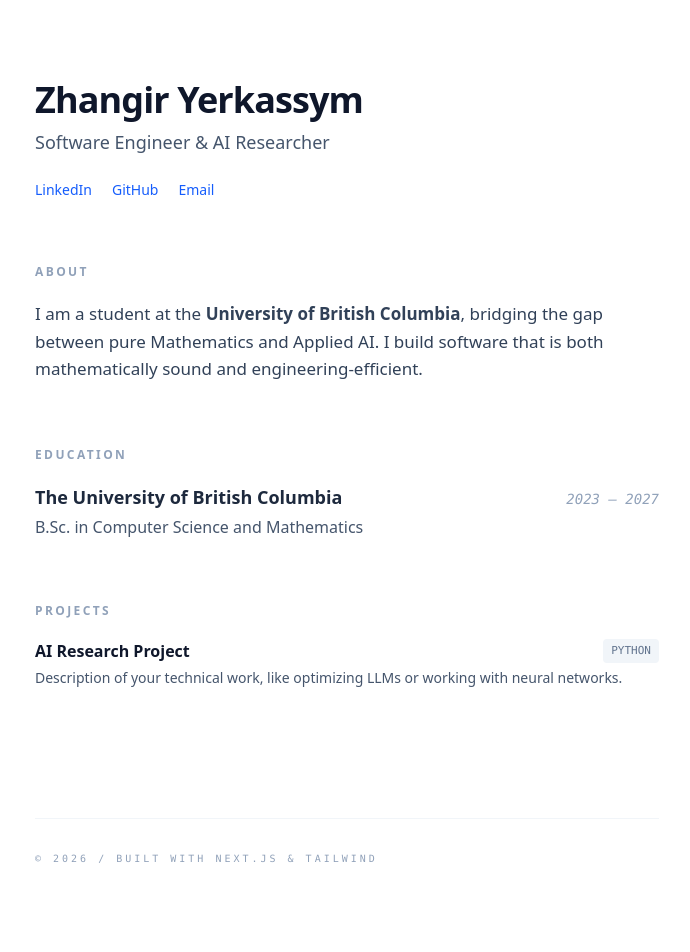
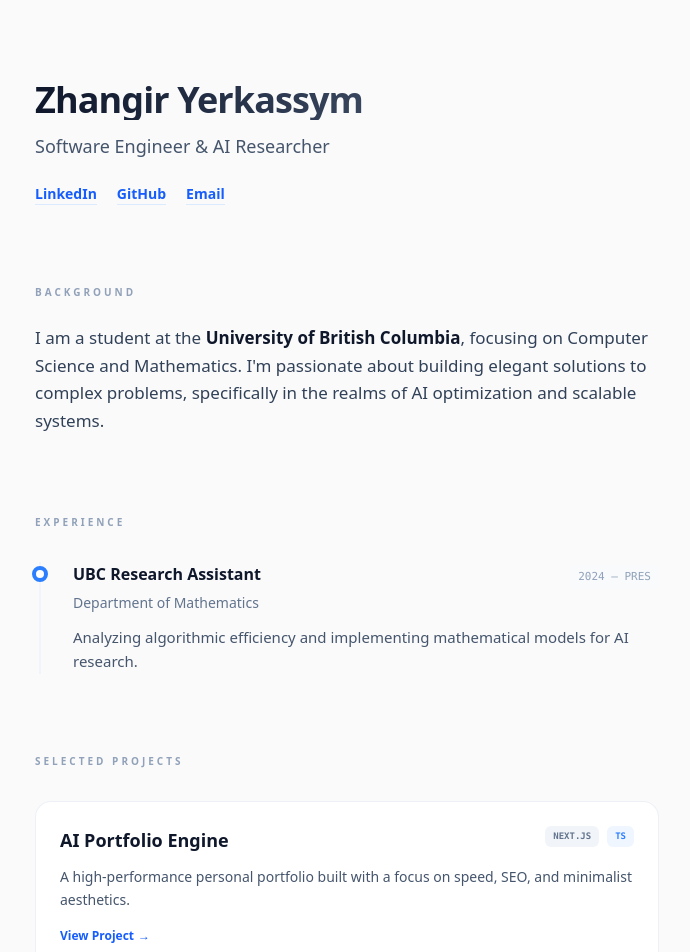
Before and after one commit to JuneiBrunei/jonyportfolio, a Next.js app: page / in a window 1280 px wide. Shown: the top 952 px of the page, without its empty margins (293-983 px from the left). Built offline with nearby package versions, Linux system fonts and the light colour scheme.

Commit message:
added cool design

```diff
--- a/app/page.tsx
+++ b/app/page.tsx
@@ -1,61 +1,76 @@
 export default function Home() {
   return (
-    <div className="min-h-screen bg-white text-slate-900 font-sans selection:bg-blue-100">
-      <main className="max-w-2xl mx-auto px-6 py-20">
+    <div className="min-h-screen bg-[#fafafa] text-slate-900 font-sans selection:bg-blue-100">
+      {/* Главный контейнер с плавной анимацией появления */}
+      <main className="max-w-2xl mx-auto px-6 py-20 animate-in fade-in slide-in-from-bottom-4 duration-1000">
 
         {/* Header */}
-        <header className="mb-16">
-          <h1 className="text-4xl font-bold tracking-tight mb-2">Zhangir Yerkassym</h1>
-          <p className="text-lg text-slate-600 mb-6">Software Engineer & AI Researcher</p>
-          <div className="flex gap-5 text-sm font-medium text-blue-600">
-            <a href="https://linkedin.com/in/zhangir-yerkassym-b48aab375/" target="_blank" className="hover:text-blue-800 transition-colors">LinkedIn</a>
-            <a href="https://github.com" target="_blank" className="hover:text-blue-800 transition-colors">GitHub</a>
-            <a href="mailto:your-email@ubc.ca" className="hover:text-blue-800 transition-colors">Email</a>
+        <header className="mb-20">
+          <h1 className="text-4xl font-extrabold tracking-tight mb-3 bg-gradient-to-r from-slate-900 to-slate-500 bg-clip-text text-transparent">
+            Zhangir Yerkassym
+          </h1>
+          <p className="text-lg text-slate-600 mb-6 font-medium">Software Engineer & AI Researcher</p>
+          <div className="flex gap-5 text-sm font-semibold">
+            <a href="https://linkedin.com/in/zhangir-yerkassym-b48aab375/" target="_blank" className="text-blue-600 hover:text-blue-800 transition-colors border-b border-blue-100 hover:border-blue-600">LinkedIn</a>
+            <a href="https://github.com" target="_blank" className="text-blue-600 hover:text-blue-800 transition-colors border-b border-blue-100 hover:border-blue-600">GitHub</a>
+            <a href="mailto:your-email@ubc.ca" className="text-blue-600 hover:text-blue-800 transition-colors border-b border-blue-100 hover:border-blue-600">Email</a>
           </div>
         </header>
 
-        {/* About Section */}
-        <section className="mb-16">
-          <h2 className="text-xs font-bold uppercase tracking-[0.2em] text-slate-400 mb-5">About</h2>
+        {/* About */}
+        <section className="mb-20">
+          <h2 className="text-[10px] font-bold uppercase tracking-[0.3em] text-slate-400 mb-6">Background</h2>
           <p className="text-[17px] leading-relaxed text-slate-700">
-            I am a student at the <strong>University of British Columbia</strong>,
-            bridging the gap between pure Mathematics and Applied AI. I build
-            software that is both mathematically sound and engineering-efficient.
+            I am a student at the <span className="text-slate-900 font-semibold">University of British Columbia</span>,
+            focusing on Computer Science and Mathematics. I'm passionate about building elegant solutions
+            to complex problems, specifically in the realms of AI optimization and scalable systems.
           </p>
         </section>
 
-        {/* Education Section */}
-        <section className="mb-16">
-          <h2 className="text-xs font-bold uppercase tracking-[0.2em] text-slate-400 mb-5">Education</h2>
-          <div className="group">
-            <div className="flex justify-between items-baseline mb-1">
-              <h3 className="font-semibold text-lg text-slate-800">The University of British Columbia</h3>
-              <span className="text-sm text-slate-400 font-mono italic">2023 — 2027</span>
-            </div>
-            <p className="text-slate-600 text-[16px]">B.Sc. in Computer Science and Mathematics</p>
-          </div>
-        </section>
-
-        {/* Projects Preview */}
-        <section className="mb-16">
-          <h2 className="text-xs font-bold uppercase tracking-[0.2em] text-slate-400 mb-5">Projects</h2>
-          <div className="space-y-10">
-            <div className="group">
-              <div className="flex justify-between items-center mb-1">
-                <h3 className="font-bold text-slate-900 group-hover:text-blue-600 transition-colors">
-                  AI Research Project <span className="ml-1 opacity-0 group-hover:opacity-100 transition-opacity">→</span>
-                </h3>
-                <span className="text-[11px] font-mono bg-slate-100 px-2 py-1 rounded text-slate-500 uppercase">Python</span>
+        {/* Experience - С красивой линией слева */}
+        <section className="mb-20">
+          <h2 className="text-[10px] font-bold uppercase tracking-[0.3em] text-slate-400 mb-8">Experience</h2>
+          <div className="space-y-12 border-l-2 border-slate-100 ml-1 pl-8">
+            <div className="relative">
+              <div className="absolute -left-[41px] top-1 w-4 h-4 rounded-full bg-white border-4 border-blue-500"></div>
+              <div className="flex justify-between items-baseline mb-1">
+                <h3 className="font-bold text-slate-900">UBC Research Assistant</h3>
+                <span className="text-[11px] font-mono text-slate-400 bg-slate-50 px-2 py-1 rounded">2024 — PRES</span>
               </div>
-              <p className="text-slate-600 text-sm leading-relaxed">
-                Description of your technical work, like optimizing LLMs or working with neural networks.
+              <p className="text-sm text-slate-500 mb-3">Department of Mathematics</p>
+              <p className="text-[15px] text-slate-600 leading-relaxed">
+                Analyzing algorithmic efficiency and implementing mathematical models for AI research.
               </p>
             </div>
           </div>
         </section>
 
-        <footer className="mt-32 pt-8 border-t border-slate-100 text-[10px] text-slate-400 uppercase tracking-[0.3em] font-mono">
-          © 2026 / Built with Next.js & Tailwind
+        {/* Projects - Карточки */}
+        <section className="mb-20">
+          <h2 className="text-[10px] font-bold uppercase tracking-[0.3em] text-slate-400 mb-8">Selected Projects</h2>
+          <div className="grid gap-6">
+            <div className="group p-6 rounded-2xl border border-slate-200/60 bg-white hover:border-blue-200 hover:shadow-xl hover:shadow-blue-500/5 transition-all duration-300">
+              <div className="flex justify-between items-start mb-3">
+                <h3 className="font-bold text-slate-900 group-hover:text-blue-600 transition-colors text-lg">
+                  AI Portfolio Engine
+                </h3>
+                <div className="flex gap-2">
+                  <span className="text-[9px] font-bold font-mono bg-slate-100 text-slate-500 px-2 py-1 rounded-md uppercase">Next.js</span>
+                  <span className="text-[9px] font-bold font-mono bg-blue-50 text-blue-500 px-2 py-1 rounded-md uppercase">TS</span>
+                </div>
+              </div>
+              <p className="text-slate-600 text-[14px] leading-relaxed mb-4">
+                A high-performance personal portfolio built with a focus on speed, SEO, and minimalist aesthetics.
+              </p>
+              <a href="#" className="text-[12px] font-bold text-blue-600 flex items-center gap-1 group-hover:gap-2 transition-all">
+                View Project <span>→</span>
+              </a>
+            </div>
+          </div>
+        </section>
+
+        <footer className="mt-40 pt-10 border-t border-slate-100 text-[10px] text-slate-400 uppercase tracking-[0.4em] font-mono text-center">
+          Handcrafted by Zhangir / 2026
         </footer>
 
       </main>
```
